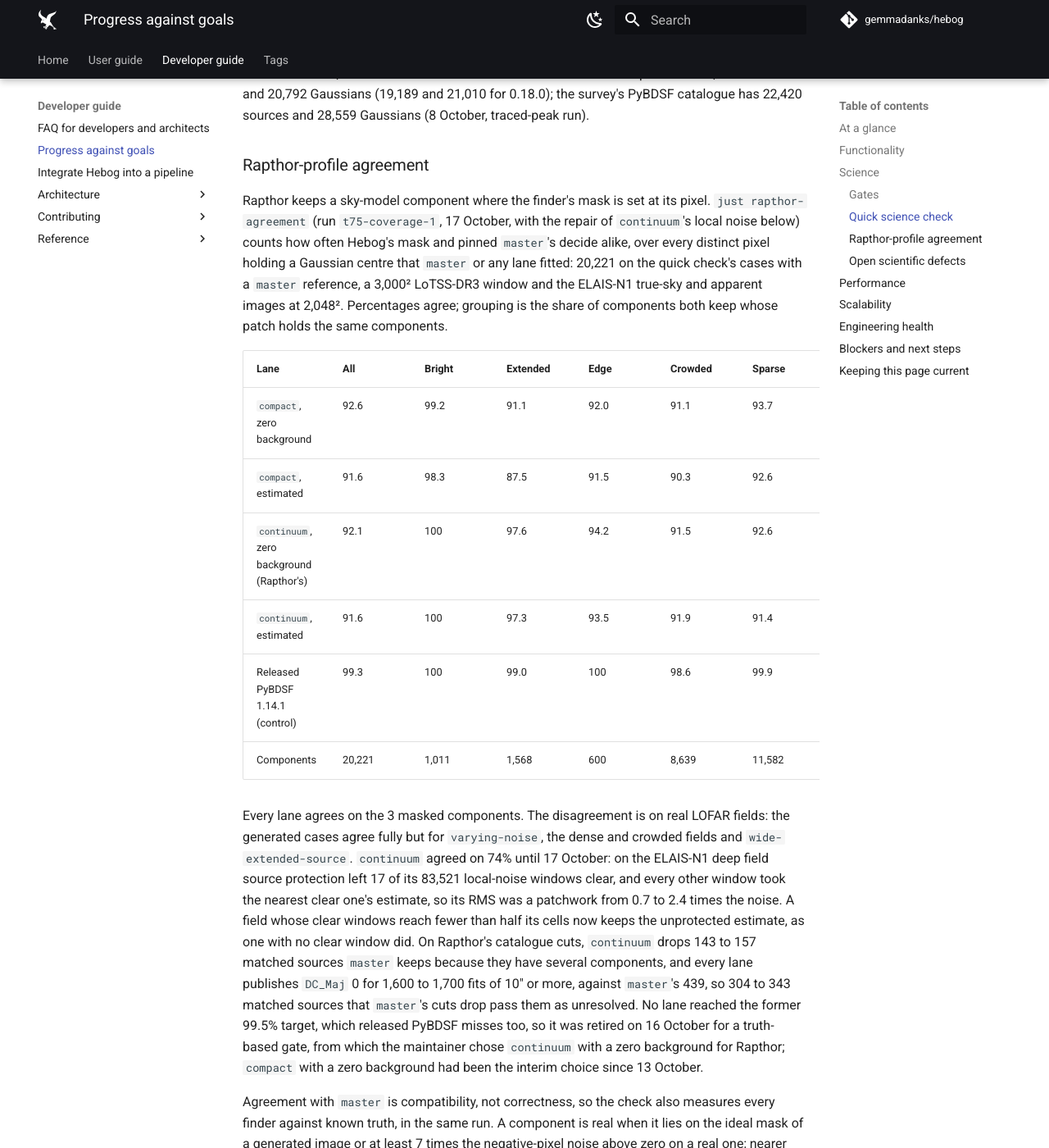
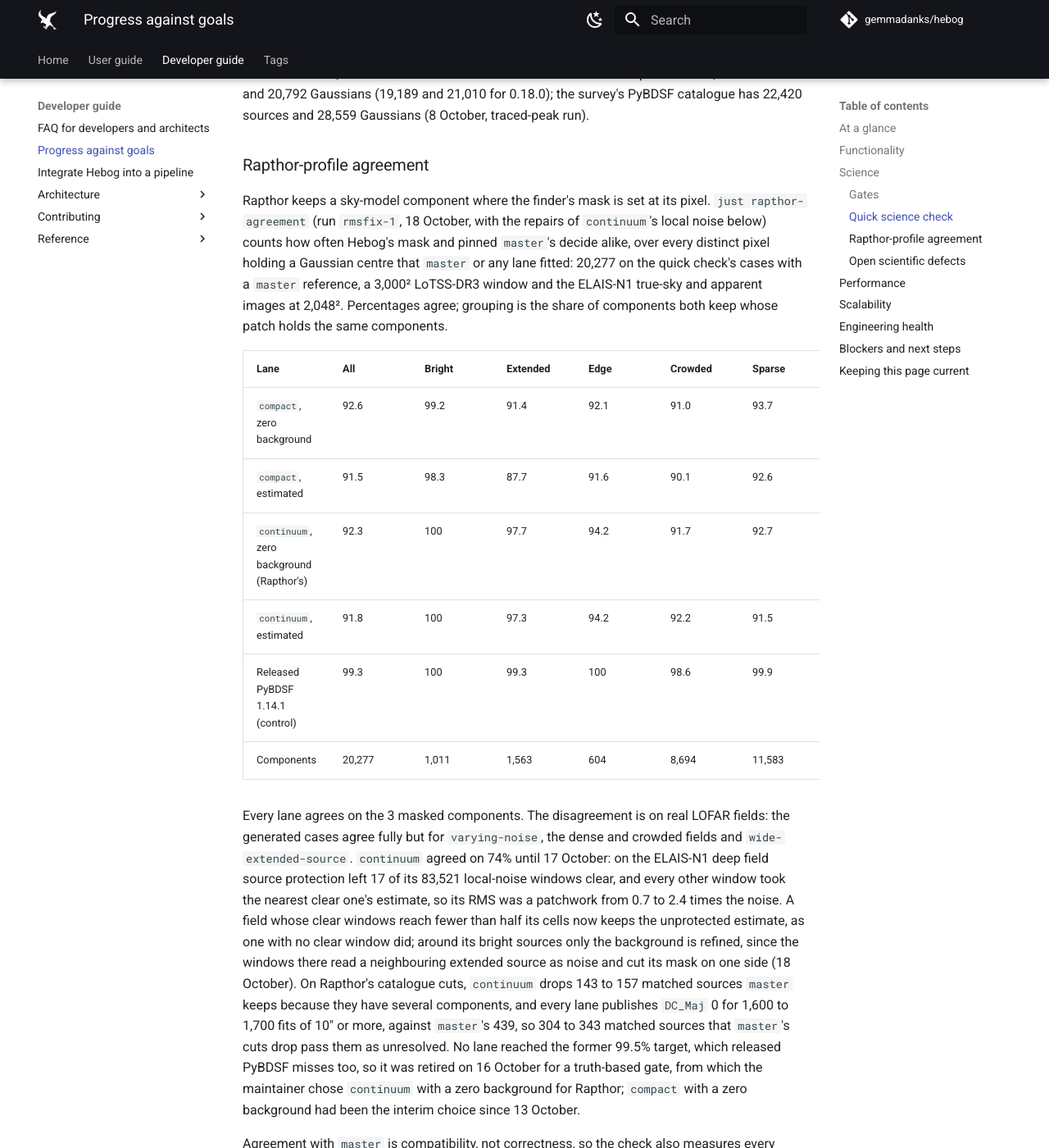
Before and after one commit to gemmadanks/hebog, an MkDocs documentation site: the page built from docs/reference/progress-against-goals.md, in a window 1280 px wide and 1400 px high, scrolled down 7917 px. Shown: the whole window at 82% size. Built offline with MkDocs 1.6.1 and Material for MkDocs 9.7.7, drawn with Linux system fonts in a browser that asks for light colours; comment, search, counter and statistics services are not loaded; some of the changed text lies outside the part shown.

Commit message:
fix: stop crowded fields cutting extended sources beside bright ones
In a field too crowded to measure local noise, continuum raised its RMS
around each bright source from small windows that protect only that
source's own emission. A neighbouring extended source then read as noise,
and its mask lost the side nearest the bright source: on the crowded SDC1
simulation, a 64-sigma galaxy beside a 122-sigma compact source. Where
local noise is refused, the unprotected coarse RMS now stands, and the
windows around bright sources refine only the background. Fields with
local noise, and the compact profile, are unchanged.

Checked: a unit test of the refused case; just coverage (3,934 passed) and
just pre-commit pass; the quick check has no regressions against the
crowded-field repair, with 48 of 54 products byte-identical (the two
crowded simulations change; the generated one's truth metrics hold); the
agreement check's truth gate passes for continuum under either background,
losing 0.09 to 0.12% of master's real components against 0.11 to 0.13%,
with the same false islands. Evidence:
benchmark-results/rapthor-agreement/runs/rmsfix-1/report.json (sha256
5e94fa99) and benchmark-results/quick-check/runs/rmsfix-1 (8e32b2e9).

```diff
--- a/docs/reference/progress-against-goals.md
+++ b/docs/reference/progress-against-goals.md
@@ -77,7 +77,7 @@
 
 | Measurement | Target | Latest | Date and source |
 | --- | --- | --- | --- |
-| Rapthor retained/rejected components | The truth-based limits of the plan's scientific gates: real components `master` keeps lost ≤1% overall and ≤2% per stratum; injected sources kept ≥ `master`'s share less 5 points from 6σ, all from 10σ; false islands on negated images ≤1% | `continuum` passes under either background: 0.11 to 0.13% lost, injected sources kept as `master` keeps them, 0.15 to 0.20% false islands. `compact` with a zero background fails: 0.81% lost overall but 5.4% on extended sources and 3.5% at image edges, and 1.03% false islands. Released 1.14.1 passes. Agreement with `master`, 92.1 to 92.6%, is reported, not gated; strata and causes are [below](#rapthor-profile-agreement) | 17 October, `just rapthor-agreement` run `t75-coverage-1` |
+| Rapthor retained/rejected components | The truth-based limits of the plan's scientific gates: real components `master` keeps lost ≤1% overall and ≤2% per stratum; injected sources kept ≥ `master`'s share less 5 points from 6σ, all from 10σ; false islands on negated images ≤1% | `continuum` passes under either background: 0.09 to 0.12% lost, injected sources kept as `master` keeps them, 0.15 to 0.20% false islands. `compact` with a zero background fails: 0.83% lost overall but 5.5% on extended sources and 3.5% at image edges, and 1.03% false islands. Released 1.14.1 passes. Agreement with `master`, 92.3 to 92.6%, is reported, not gated; strata and causes are [below](#rapthor-profile-agreement) | 18 October, `just rapthor-agreement` run `rmsfix-1` |
 | Reference recovery at SNR ≥10 | ≥99% | 1.000 on every generated quick-check case with compact truth, 0.998 on the crowded field; the wide extended source's disc and knots are not fitted one by one (0.300), which this gate does not cover | 9 October, quick check `release-0.19.0-rc2` |
 | Isolated SNR ≥10 position, median / p95 | ≤0.02 / 0.10 beam | 0.0003 / 0.0005 (`continuum`), 0.0002 / 0.0006 (`compact`) | 6 October, equivalence lane on the frozen 256² input |
 | Isolated SNR ≥10 source and component peak flux, median / p95 | ≤2% / 5% | 0.17% / 0.21% (`continuum`), 0.04% / 0.13% (`compact`) | same |
@@ -143,10 +143,10 @@
 ### Rapthor-profile agreement
 
 Rapthor keeps a sky-model component where the finder's mask is set at its
-pixel. `just rapthor-agreement` (run `t75-coverage-1`, 17 October, with
-the repair of `continuum`'s local noise below) counts how often Hebog's
+pixel. `just rapthor-agreement` (run `rmsfix-1`, 18 October, with the
+repairs of `continuum`'s local noise below) counts how often Hebog's
 mask and pinned `master`'s decide alike, over every distinct pixel holding
-a Gaussian centre that `master` or any lane fitted: 20,221 on the quick
+a Gaussian centre that `master` or any lane fitted: 20,277 on the quick
 check's cases with a `master` reference, a 3,000² LoTSS-DR3 window and the
 ELAIS-N1 true-sky and apparent images at 2,048². Percentages agree;
 grouping is the share of components both keep whose patch holds the same
@@ -154,12 +154,12 @@
 
 | Lane | All | Bright | Extended | Edge | Crowded | Sparse | True-sky | Apparent | Grouping |
 | --- | --- | --- | --- | --- | --- | --- | --- | --- | --- |
-| `compact`, zero background | 92.6 | 99.2 | 91.1 | 92.0 | 91.1 | 93.7 | 91.9 | 92.0 | 0.969 |
-| `compact`, estimated | 91.6 | 98.3 | 87.5 | 91.5 | 90.3 | 92.6 | 90.8 | 90.8 | 0.963 |
-| `continuum`, zero background (Rapthor's) | 92.1 | 100 | 97.6 | 94.2 | 91.5 | 92.6 | 92.3 | 92.4 | 0.965 |
-| `continuum`, estimated | 91.6 | 100 | 97.3 | 93.5 | 91.9 | 91.4 | 91.6 | 91.6 | 0.962 |
-| Released PyBDSF 1.14.1 (control) | 99.3 | 100 | 99.0 | 100 | 98.6 | 99.9 | 99.3 | 99.3 | 0.999 |
-| Components | 20,221 | 1,011 | 1,568 | 600 | 8,639 | 11,582 | 8,236 | 8,251 | |
+| `compact`, zero background | 92.6 | 99.2 | 91.4 | 92.1 | 91.0 | 93.7 | 91.9 | 92.0 | 0.969 |
+| `compact`, estimated | 91.5 | 98.3 | 87.7 | 91.6 | 90.1 | 92.6 | 90.7 | 90.8 | 0.963 |
+| `continuum`, zero background (Rapthor's) | 92.3 | 100 | 97.7 | 94.2 | 91.7 | 92.7 | 92.5 | 92.5 | 0.965 |
+| `continuum`, estimated | 91.8 | 100 | 97.3 | 94.2 | 92.2 | 91.5 | 91.8 | 91.8 | 0.962 |
+| Released PyBDSF 1.14.1 (control) | 99.3 | 100 | 99.3 | 100 | 98.6 | 99.9 | 99.3 | 99.3 | 0.999 |
+| Components | 20,277 | 1,011 | 1,563 | 604 | 8,694 | 11,583 | 8,264 | 8,279 | |
 
 Every lane agrees on the 3 masked components. The disagreement is on real
 LOFAR fields: the generated cases agree fully but for `varying-noise`, the
@@ -169,7 +169,9 @@
 the nearest clear one's estimate, so its RMS was a patchwork from 0.7 to
 2.4 times the noise. A field whose clear windows reach fewer than half its
 cells now keeps the unprotected estimate, as one with no clear window
-did. On Rapthor's catalogue cuts, `continuum` drops 143 to 157 matched
+did; around its bright sources only the background is refined, since
+the windows there read a neighbouring extended source as noise and cut
+its mask on one side (18 October). On Rapthor's catalogue cuts, `continuum` drops 143 to 157 matched
 sources `master` keeps because they have several components, and every
 lane publishes `DC_Maj` 0 for 1,600 to 1,700 fits of 10″ or more, against
 `master`'s 439, so 304 to 343 matched sources that `master`'s cuts drop
@@ -188,14 +190,14 @@
 
 | Measure | `compact`, zero | `compact`, estimated | `continuum`, zero (Rapthor's) | `continuum`, estimated | `master` | Released 1.14.1 |
 | --- | --- | --- | --- | --- | --- | --- |
-| Real components `master` keeps that the finder rejects: all, and worst strata | 0.81% of 12,794; extended 5.4%, edge 3.5% | 1.40%; extended 9.0%, edge 4.0% | 0.11%; edge 0.5% | 0.13%; edge 0.5% | – | 0.02%; extended 0.2% |
-| Injected sources kept at 6, 7 and 10σ | 76, 91, 100% | 78, 93, 100% | 76, 91, 100% | 74, 93, 100% | 76, 89, 100% | 76, 89, 100% |
+| Real components `master` keeps that the finder rejects: all, and worst strata | 0.83% of 12,798; extended 5.5%, edge 3.5% | 1.41%; extended 9.1%, edge 4.0% | 0.09%; edge 0.5% | 0.12%; edge 0.5% | – | 0.04%; extended 0.3% |
+| Injected sources kept at 6, 7 and 10σ | 76, 91, 100% | 78, 93, 100% | 78, 91, 100% | 77, 93, 100% | 76, 89, 100% | 76, 89, 100% |
 | Injected flux, median ratio at 10, 20 and 50σ | 0.990, 0.986, 0.989 | 0.998, 0.992, 0.993 | 0.988, 0.986, 0.989 | 1.000, 0.992, 0.992 | 0.984, 0.976, 0.985 | 0.984, 0.976, 0.985 |
 | Generated: components decided as the ideal mask decides, of 1,273 | 97.9% | 95.5% | 98.7% | 98.7% | 99.1% | 99.1% |
 | Generated: ideal-mask pixels and flux covered | 0.64, 0.81 | 0.60, 0.76 | 0.94, 0.99 | 0.87, 0.97 | 0.76, 0.90 | 0.77, 0.90 |
 | Generated: mask on no emission | 0.07% | 0.17% | 0.06% | 0.05% | 0.77% | 0.47% |
-| Negated real images: false islands, of the islands on the originals | 126 of 12,207 | 121 of 12,296 | 25 of 12,448 | 19 of 12,583 | 79 of 12,389 | 76 of 12,333 |
-| Real images: RMS more than 20% above, and below, the negative-pixel noise at components | 22.6%, 2.2% | 22.6%, 2.2% | 11.9%, 5.8% | 11.9%, 5.8% | 30.4%, 1.5% | 30.4%, 1.5% |
+| Negated real images: false islands, of the islands on the originals | 126 of 12,207 | 121 of 12,296 | 25 of 12,486 | 19 of 12,635 | 79 of 12,389 | 76 of 12,333 |
+| Real images: RMS more than 20% above, and below, the negative-pixel noise at components | 22.6%, 2.1% | 22.6%, 2.1% | 10.7%, 5.8% | 10.7%, 5.8% | 30.3%, 1.4% | 30.3%, 1.4% |
 | Truth-based gate | Fails: extended, edge, false islands | Fails: overall, extended, edge, crowded | Passes | Passes | Reference | Passes |
 
 `continuum` now passes the truth-based gate under either background and is
```
Also changed, not shown: docs/explanation/how-hebog-works.md (+8 -3 lines), 2 other files.
